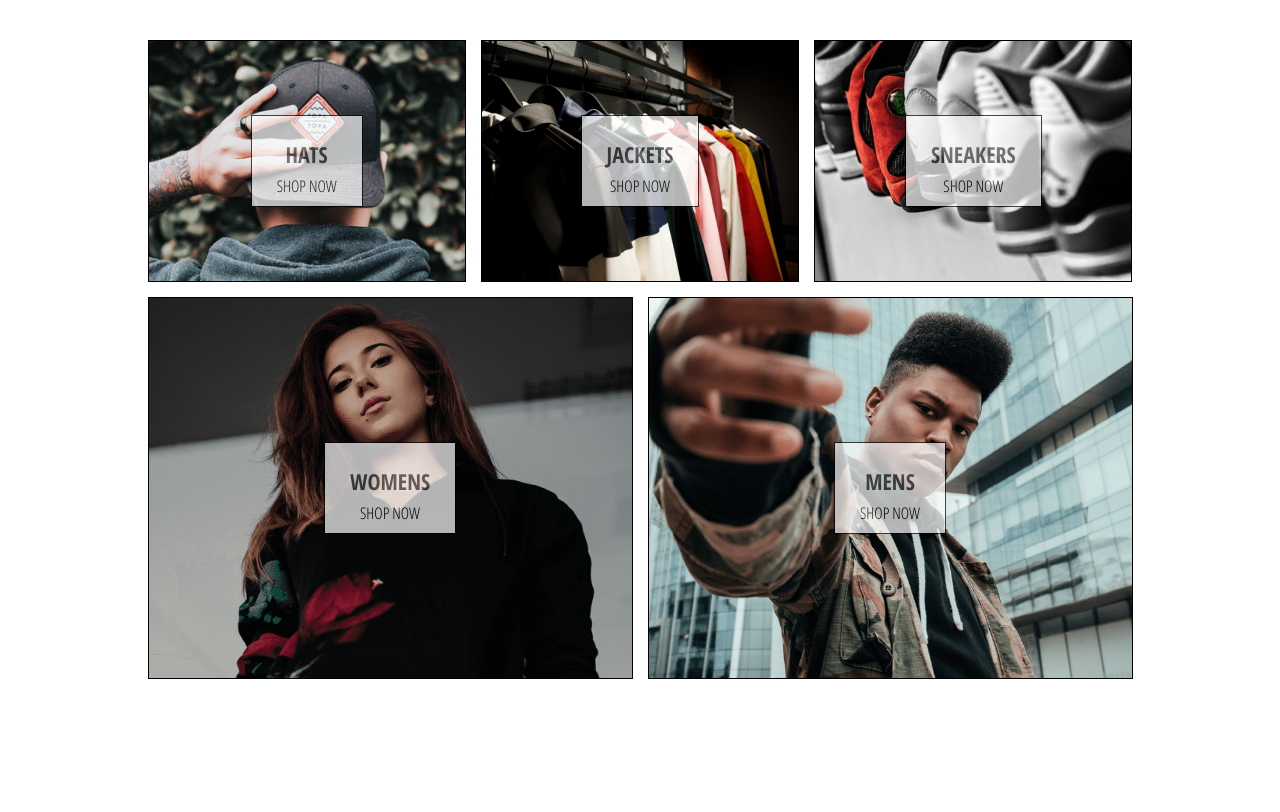
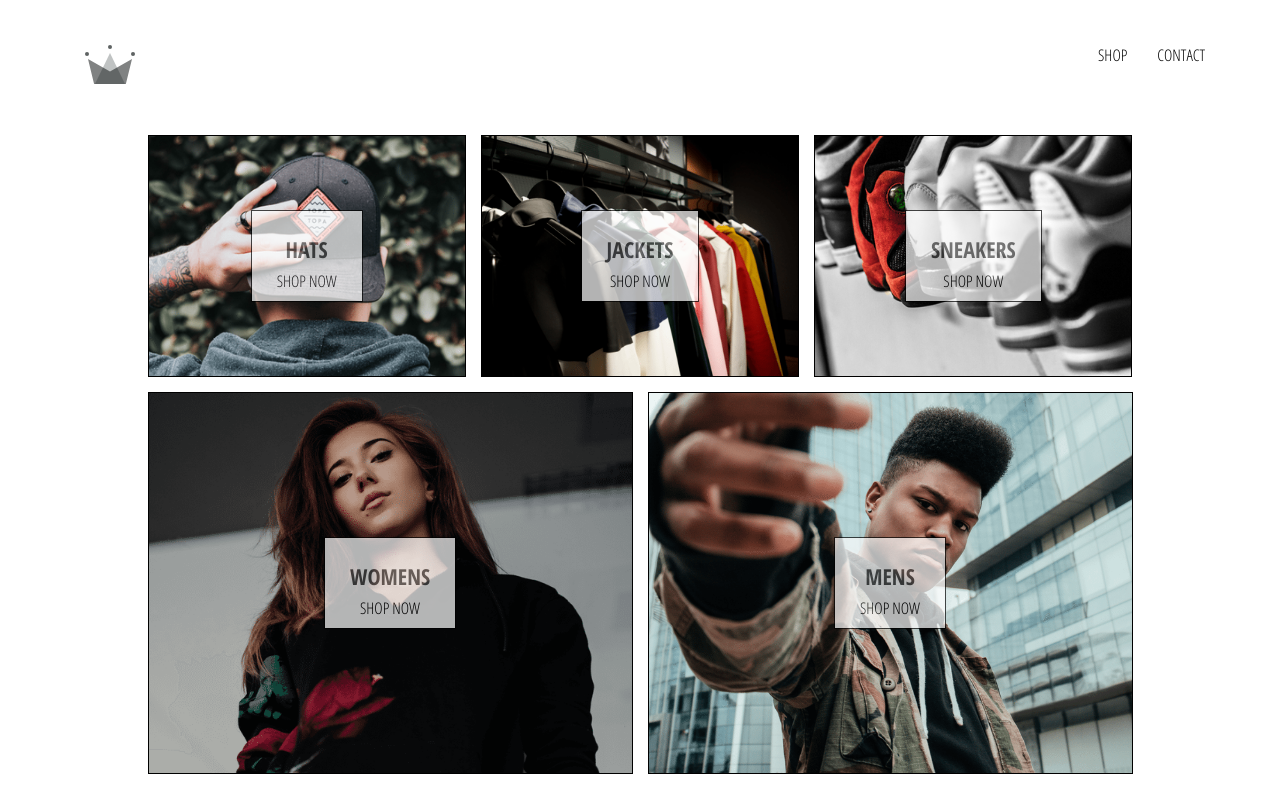
Before and after one commit to Mustafa-Hayati/Crown-Clothing, a React (Create React App) app: page / in a window 1280 px wide. Shown: the top 812 px of the page. Built offline with nearby package versions, Linux system fonts and the light colour scheme.

Commit message:
Create the Header comopnent and add it to the App component. Add the home, shop and contact links to the Header.

```diff
--- a/src/App.css
+++ b/src/App.css
@@ -2,3 +2,8 @@
   font-family: "Open Sans Condensed";
   padding: 20px 60px;
 }
+
+a {
+  text-decoration: none;
+  color: black;
+}
--- a/src/App.tsx
+++ b/src/App.tsx
@@ -1,12 +1,14 @@
 import "./App.css";
 import React from "react";
 import { Switch, Route } from "react-router-dom";
+import Header from "./components/Header/Header";
 import HomePage from "./pages/HomePage/HomePage";
 import ShopPage from "./pages/ShopPage/ShopPage";
 
 const App = () => {
   return (
     <div>
+      <Header />
       <Switch>
         <Route exact path="/" component={HomePage} />
         <Route path="/shop" component={ShopPage} />
--- /dev/null
+++ b/src/components/Header/Header.scss
@@ -0,0 +1,25 @@
+.header {
+  height: 70px;
+  width: 100%;
+  display: flex;
+  justify-content: space-between;
+  margin-bottom: 25px;
+
+  .logo-container {
+    height: 100%;
+    width: 70px;
+    padding: 25px;
+  }
+
+  .options {
+    width: 50%;
+    height: 100%;
+    display: flex;
+    align-items: center;
+    justify-content: flex-end;
+
+    .option {
+      padding: 10px 15px;
+    }
+  }
+}
--- /dev/null
+++ b/src/components/Header/Header.tsx
@@ -0,0 +1,27 @@
+import "./Header.scss";
+import React from "react";
+import { Link } from "react-router-dom";
+/** NOTE
+ * This (⬇) is a special syntax in React for importing SVG
+ */
+import { ReactComponent as Logo } from "../../assets/crown.svg";
+
+const Header: React.FC = () => {
+  return (
+    <div className="header">
+      <Link className="logo-container" to="/">
+        <Logo className="logo" />
+      </Link>
+      <div className="options">
+        <Link to="/shop" className="option">
+          SHOP
+        </Link>
+        <Link to="/contact" className="option">
+          CONTACT
+        </Link>
+      </div>
+    </div>
+  );
+};
+
+export default Header;
```
Also changed, not shown: src/assets/crown.svg (added).
